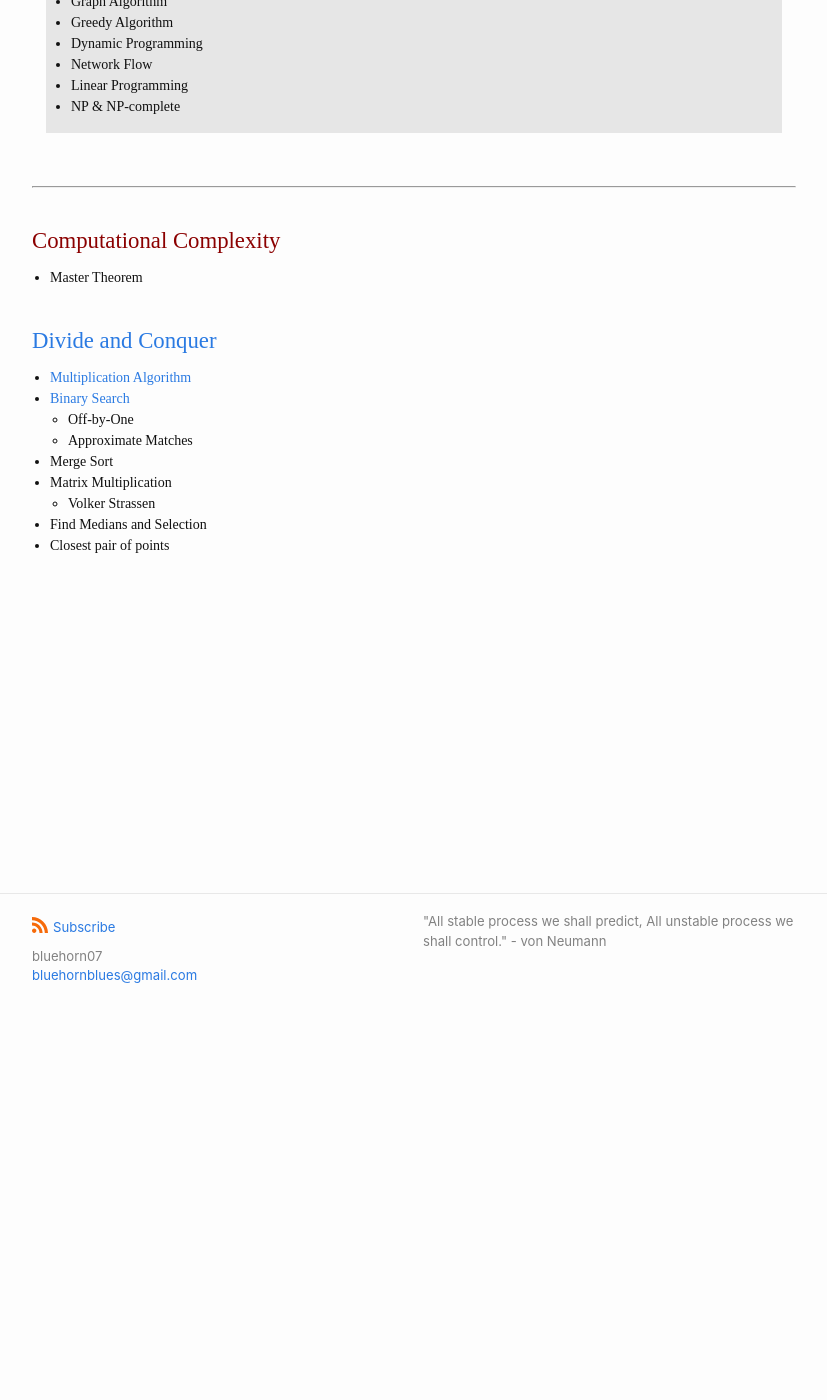
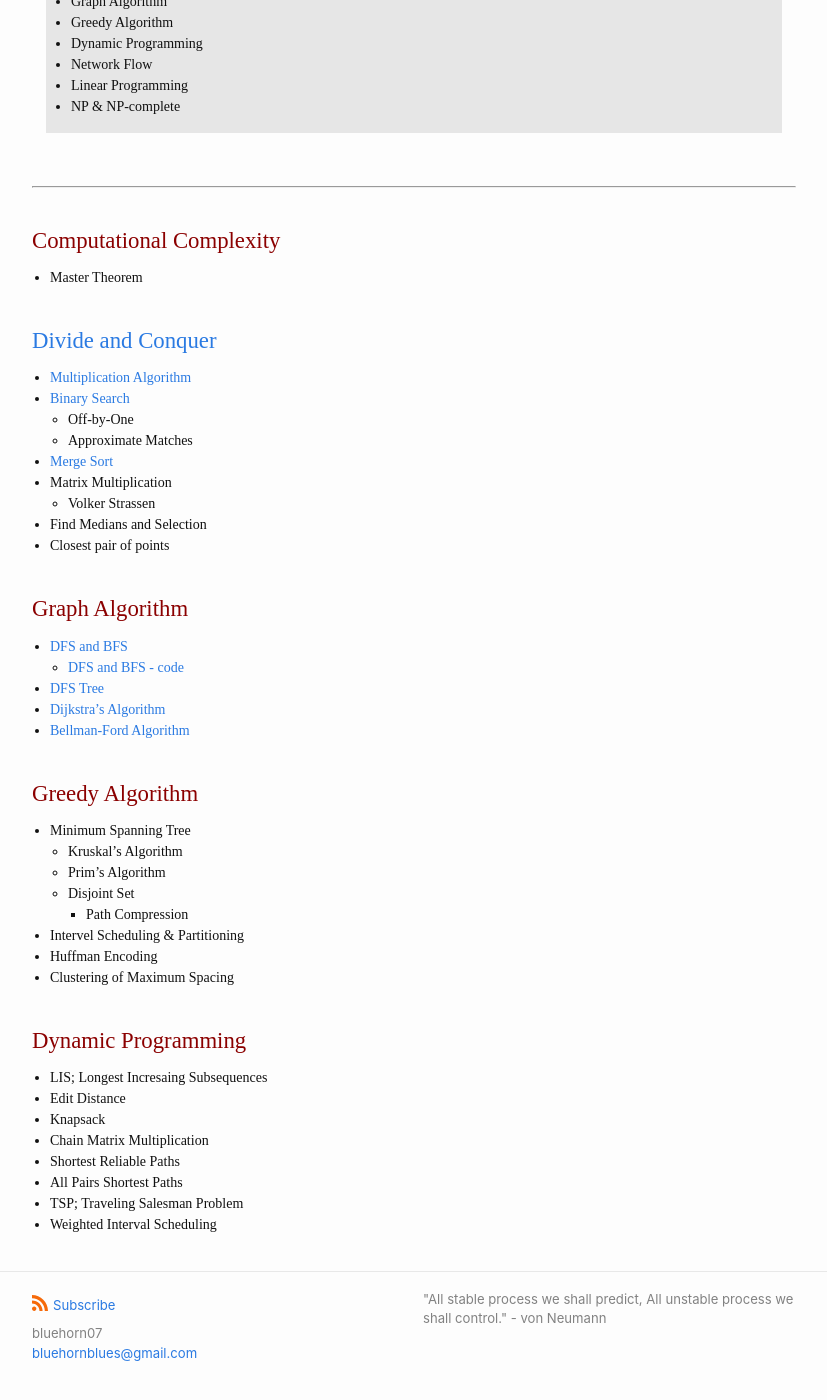
Before and after one commit to BlueHorn07/computer_science, a Jekyll site: the page built from _posts/algorithm/2021-02-18-algorithm.md, in a window 1280 px wide and 1400 px high, scrolled down 378 px. Shown: the whole window, without its empty margins (226-1053 px from the left). Built offline with Jekyll 4.4.1, drawn with Linux system fonts in a browser that asks for light colours; nearby versions of some CDN libraries; some web fonts are replaced.

Commit message:
update algorithm toc

```diff
--- a/_posts/algorithm/2021-02-18-algorithm.md
+++ b/_posts/algorithm/2021-02-18-algorithm.md
@@ -40,8 +40,39 @@ hidden: true
 - [Binary Search]({{"2021/02/27/binary-search.html" | relative_url}})
   - Off-by-One
   - Approximate Matches
-- Merge Sort
+- [Merge Sort]({{"/2021/02/27/merge-sort.html" | relative_url}})
 - Matrix Multiplication
   - Volker Strassen
 - Find Medians and Selection
 - Closest pair of points
+
+### Graph Algorithm
+
+- [DFS and BFS]({{"/2021/03/12/dfs-and-bfs.html" | relative_url}})
+  - [DFS and BFS - code]({{"/2021/03/13/dfs-and-bfs-code.html" | relative_url}})
+- [DFS Tree]({{"/2021/03/13/dfs-tree.html" | relative_url}})
+- [Dijkstra's Algorithm]({{"/2021/04/17/dijkstra-algorithm.html" | relative_url}})
+- [Bellman-Ford Algorithm]({{"/2021/04/18/Bellman-Ford.html" | relative_url}})
+
+
+### Greedy Algorithm
+
+- Minimum Spanning Tree
+  - Kruskal's Algorithm
+  - Prim's Algorithm
+  - Disjoint Set
+    - Path Compression
+- Intervel Scheduling & Partitioning
+- Huffman Encoding
+- Clustering of Maximum Spacing
+
+### Dynamic Programming
+
+- LIS; Longest Incresaing Subsequences
+- Edit Distance
+- Knapsack
+- Chain Matrix Multiplication
+- Shortest Reliable Paths
+- All Pairs Shortest Paths
+- TSP; Traveling Salesman Problem
+- Weighted Interval Scheduling
```
